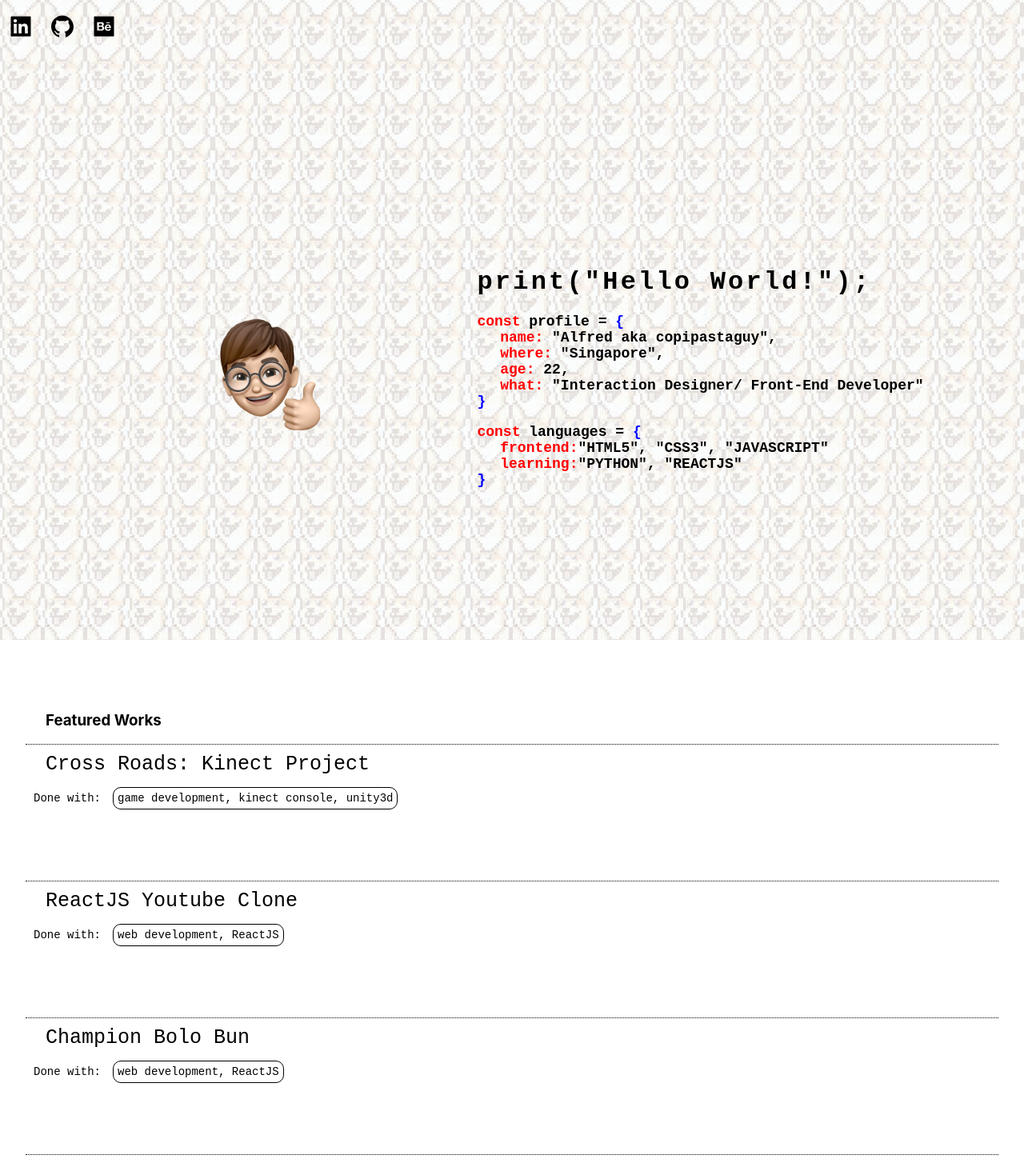
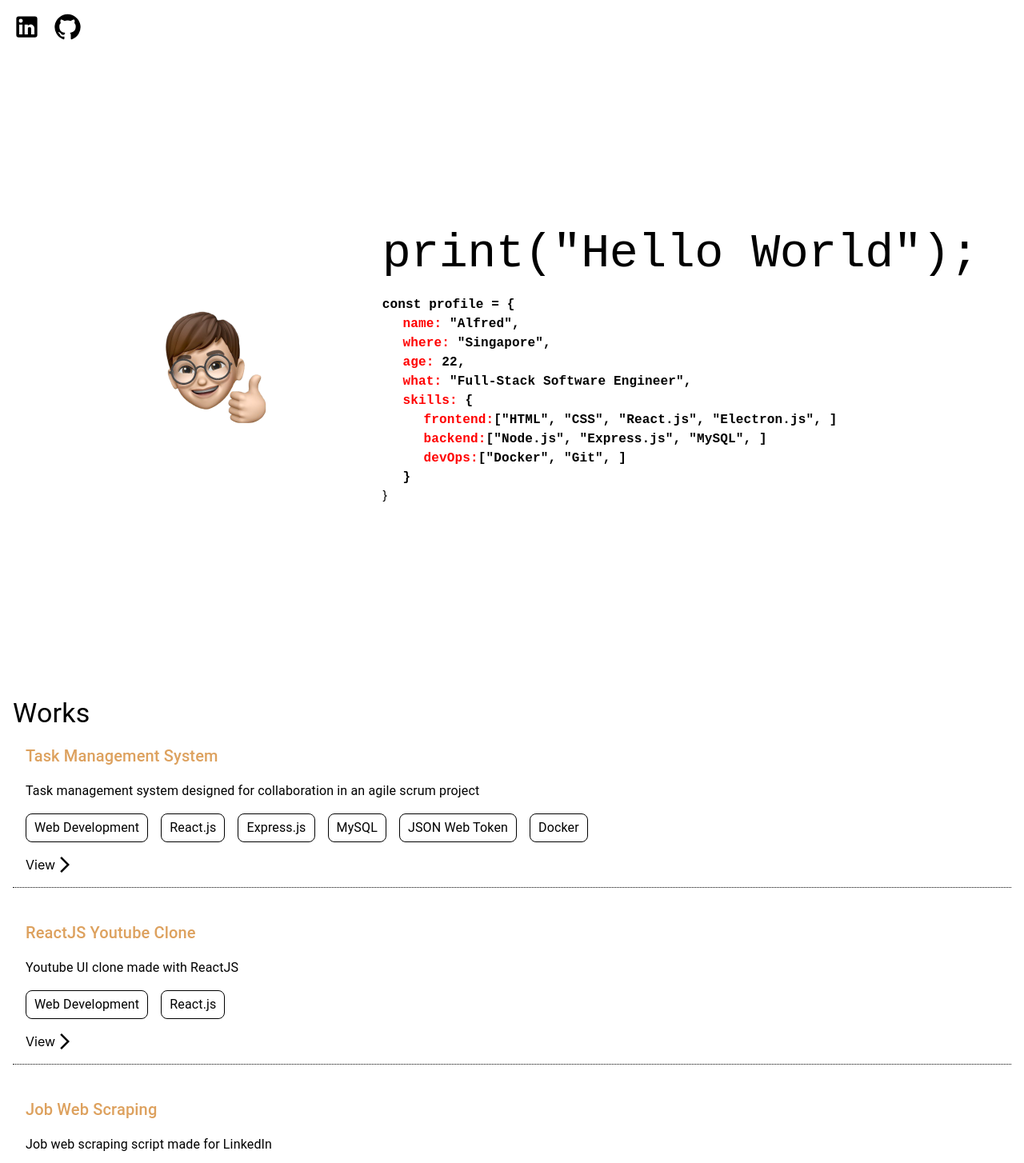
Before and after one commit to copipastaguy/portfolio, a React (Create React App) app: page / in a window 1280 px wide. Shown: the top 1454 px of the page at 80% size. Built offline with nearby package versions, Linux system fonts and the light colour scheme.

Commit message:
portfolio revamp with materialui

```diff
--- a/package.json
+++ b/package.json
@@ -4,6 +4,10 @@
   "private": true,
   "homepage": "https://copipastaguy.github.io/portfolio",
   "dependencies": {
+    "@emotion/react": "^11.10.6",
+    "@emotion/styled": "^11.10.6",
+    "@mui/icons-material": "^5.11.16",
+    "@mui/material": "^5.12.0",
     "@testing-library/jest-dom": "^5.16.4",
     "@testing-library/react": "^12.1.4",
     "@testing-library/user-event": "^13.5.0",
--- a/src/App.css
+++ b/src/App.css
@@ -11,11 +11,6 @@
   overflow-y: scroll;
 }
 
-a {
-  text-decoration: none;
-  color: black;
-}
-
 .container {
   position: absolute;
   top: 0;
@@ -24,16 +19,5 @@
   height: 100%;
   z-index: -1;
   opacity: 0.8;
-  background-image: url("../src/files/bg.jpg");
+  /* background-image: url("../src/files/bg.jpg"); */
 }
-
-/* .container ::after {
-  content: " ";
-  position: absolute;
-  top: 0;
-  left: 0;
-  bottom: 0;
-  right: 0;
-  background-image: url("../src/files/bg.jpg");
-  z-index: -1;
-} */
--- a/src/App.js
+++ b/src/App.js
@@ -18,7 +18,7 @@
       <Masthead />
       {/* <Sidebar /> */}
       <Works />
-      <Footer />
+      {/* <Footer /> */}
     </div>
   );
 }
--- a/src/component/Masthead/Masthead.js
+++ b/src/component/Masthead/Masthead.js
@@ -1,53 +1,63 @@
-import image from "../../files/user.png";
+import memoji from "../../files/memoji/sticker02.png";
 import styles from "./Masthead.module.css";
-import memoji from "../../files/memoji/sticker02.png";
+
+import { Grid, Stack, Typography } from "@mui/material";
 
 function Masthead() {
   const date = new Date();
   const year = date.getFullYear();
 
+  const frontendSkills = ["HTML", "CSS", "React.js", "Electron.js"];
+  const backendSkills = ["Node.js", "Express.js", "MySQL"];
+  const devopsSkills = ["Docker", "Git"];
+
   return (
-    <div className={styles.masthead}>
-      {/* <img className={styles.mastheadImage} src={image} alt="user-pic" /> */}
-      <img className={styles.memoji} src={memoji} />
-      <div className={styles.mastheadText}>
-        <h1 className={styles.mastheadHeading}>
-          print&#40;&#34;Hello World!&#34;&#41;&#59;
-        </h1>
-        <p className={styles.mastheadIntro}>
-          <span className={styles.coloredWord}>const</span> profile = {""}
-          <span className={styles.coloredBracket}>&#123;</span>
-          <br />
-          &emsp; <span className={styles.coloredWord}>name:</span> "Alfred aka
-          copipastaguy", <br />
-          &emsp; <span className={styles.coloredWord}>
-            where:
-          </span> "Singapore", <br />
-          &emsp; <span className={styles.coloredWord}>age:</span> {year - 2000},
-          <br />
-          &emsp; <span className={styles.coloredWord}>what:</span> "Interaction
-          Designer/ Front-End Developer"
-          <br />
-          <span className={styles.coloredBracket}>&#125;</span>
-        </p>
+    <Grid container height="100vh" alignItems="center" justifyContent="center" spacing={2}>
+      <Grid item>
+        <img className={styles.memoji} src={memoji} alt="memoji" />
+      </Grid>
 
-        <p className={styles.mastheadIntro}>
-          <span className={styles.coloredWord}>const</span> languages = {""}
-          <span className={styles.coloredBracket}>&#123;</span>
-          <br />
-          &emsp; <span className={styles.coloredWord}>frontend:</span>
-          "HTML5", "CSS3", "JAVASCRIPT" <br />
-          &emsp; <span className={styles.coloredWord}>learning:</span>
-          "PYTHON", "REACTJS"
-          <br />
-          <span className={styles.coloredBracket}>&#125;</span>
-        </p>
-      </div>
+      <Stack spacing={2}>
+        <Grid item>
+          <Typography variant="h2" fontWeight={400} fontFamily="monospace">
+            print&#40;&#34;Hello World&#34;&#41;&#59;
+          </Typography>
+        </Grid>
 
-      {/* <div className={styles.scrollDown}>
-        <p>CLICK ME</p>
-      </div> */}
-    </div>
+        <Grid item>
+          <Stack>
+            <Typography fontWeight={700} fontFamily="monospace">
+              const profile = &#123; <br />
+              &emsp; <span className={styles.coloredWord}>name:</span> "Alfred", <br />
+              &emsp; <span className={styles.coloredWord}>where:</span> "Singapore", <br />
+              &emsp; <span className={styles.coloredWord}>age:</span> {year - 2000}, <br />
+              &emsp; <span className={styles.coloredWord}>what:</span> "Full-Stack Software Engineer", <br />
+              &emsp; <span className={styles.coloredWord}>skills:</span> &#123; <br />
+              &emsp; &emsp; <span className={styles.coloredWord}>frontend:</span>[
+              {frontendSkills.map((skill) => (
+                <span>"{skill}", </span>
+              ))}
+              ]
+              <br />
+              &emsp; &emsp; <span className={styles.coloredWord}>backend:</span>[
+              {backendSkills.map((skill) => (
+                <span>"{skill}", </span>
+              ))}
+              ]
+              <br />
+              &emsp; &emsp; <span className={styles.coloredWord}>devOps:</span>[
+              {devopsSkills.map((skill) => (
+                <span>"{skill}", </span>
+              ))}
+              ]
+              <br />
+              &emsp; &#125;
+            </Typography>
+            &#125;
+          </Stack>
+        </Grid>
+      </Stack>
+    </Grid>
   );
 }
 
--- a/src/component/NavBar/NavBar.js
+++ b/src/component/NavBar/NavBar.js
@@ -1,32 +1,22 @@
-import styles from "./NavBar.module.css";
-import {
-  AiFillLinkedin,
-  AiFillGithub,
-  AiFillBehanceSquare,
-} from "react-icons/ai";
-import memoji from "../../files/memoji/sticker02.png";
+import GitHubIcon from "@mui/icons-material/GitHub";
+import LinkedInIcon from "@mui/icons-material/LinkedIn";
+import { Grid, Link } from "@mui/material";
 
 function NavBar() {
   return (
-    <div className={styles.navbar}>
-      {/* <div className={styles.logo}>
-        <img src={memoji} />
-      </div> */}
+    <Grid container alignItems="center" spacing={2} padding={2}>
+      <Grid item>
+        <Link href="https://linkedin.com/in/copipastaguy" color="inherit">
+          <LinkedInIcon fontSize="large" />
+        </Link>
+      </Grid>
 
-      <div className={styles.social}>
-        <a href="https://linkedin.com/in/copipastaguy">
-          <AiFillLinkedin fontSize="2em" />
-        </a>
-
-        <a href="https://github.com/copipastaguy">
-          <AiFillGithub fontSize="2em" />
-        </a>
-
-        <a href="https://www.behance.net/alfredchor">
-          <AiFillBehanceSquare fontSize="2em" />
-        </a>
-      </div>
-    </div>
+      <Grid item>
+        <Link href="https://github.com/copipastaguy" color="inherit">
+          <GitHubIcon fontSize="large" />
+        </Link>
+      </Grid>
+    </Grid>
   );
 }
 
--- a/src/component/Works/Works.js
+++ b/src/component/Works/Works.js
@@ -1,62 +1,43 @@
-import styles from "./Works.module.css";
-// import Work from "../Work/Work";
+import { Box, Grid, IconButton, Link, Stack, Typography, Button } from "@mui/material";
+import ArrowForwardIosIcon from "@mui/icons-material/ArrowForwardIos";
 
 function Works() {
   const works = [
     {
-      name: "Cross Roads: Kinect Project",
-      link: "https://www.behance.net/gallery/89011499/Cross-Roads-Kinect-Project",
-      description:
-        "A Kinect project made in Unity3D to educate elderly on Silver Zones",
-      tags: ["game development, kinect console, unity3d"],
-      tag: {
-        tag01: "game development",
-        tag02: "kinect console",
-        tag03: "C#",
-      },
-      language: "C#",
+      name: "Task Management System",
+      link: "https://github.com/copipastaguy/task-management-system-MERN",
+      description: "Task management system designed for collaboration in an agile scrum project",
+      tags: ["Web Development", "React.js", "Express.js", "MySQL", "JSON Web Token", "Docker"],
     },
     {
       name: "ReactJS Youtube Clone",
       link: "https://github.com/copipastaguy/react-youtube-clone",
       description: "Youtube UI clone made with ReactJS",
-      tags: ["web development, ReactJS"],
-      tag: {
-        tag01: "web development",
-        tag02: "reactjs",
-      },
-      language: "ReactJS",
+      tags: ["Web Development", "React.js"],
     },
-    {
-      name: "Champion Bolo Bun",
-      link: "https://copipastaguy.github.io/champion-bolo-bun/",
-      description: "Prototype Champion Bolo Bun website made with ReactJS",
-      tags: ["web development, ReactJS"],
-      tag: {
-        tag01: "web development",
-        tag02: "reactjs",
-      },
-      language: "ReactJS",
-    },
+    // {
+    //   name: "Champion Bolo Bun",
+    //   link: "https://copipastaguy.github.io/champion-bolo-bun/",
+    //   description: "Prototype Champion Bolo Bun website made with ReactJS",
+    //   tags: ["Web Development", "React.js"],
+    // },
     {
       name: "Job Web Scraping",
       link: "https://github.com/copipastaguy/python/tree/main/jobScrape",
-      description: "Python web scraping script made for LinkedIn",
-      tags: ["python, web scraping"],
-      tag: {
-        tag01: "python",
-      },
-      language: "Python",
+      description: "Job web scraping script made for LinkedIn",
+      tags: ["Python", "Web Scraping"],
     },
     {
       name: "Jankenpon (Rock Paper Scissors)",
       link: "https://github.com/copipastaguy/python/tree/main/jankenpon",
-      description: "Python command line Rock Paper Scissors",
-      tags: ["python"],
-      tag: {
-        tag01: "python",
-      },
-      language: "Python",
+      description: "A simple Python command line game of Rock Paper Scissors",
+      tags: ["Python"],
+    },
+    {
+      name: "Cross Roads: Kinect Project",
+      link: "https://www.behance.net/gallery/89011499/Cross-Roads-Kinect-Project",
+      description: "A Kinect project made in Unity3D to educate elderly on Silver Zones",
+      tags: ["Game Development", "Kinect Console", "Unity3D"],
     },
   ];
 
@@ -76,29 +57,36 @@
   // });
 
   return (
-    <div className={styles.works}>
-      <h3 className={styles.worksHeader}>Featured Works</h3>
-      <div>
-        {/* map out individual projs and their info */}
-        {/* destructure values of obj */}
+    <Grid container width="100vw" padding={2}>
+      <Typography variant="h4">Works</Typography>
+
+      <Stack width="100%" spacing={3}>
         {works.map((work) => (
-          <div className={styles.work} key={work.name}>
-            <a href={work.link} className={styles.title}>
-              {work.name}
-            </a>
+          <Grid item width="100%" key={work.name} padding={2} sx={{ borderBottom: "1px dotted" }}>
+            <Stack spacing={2}>
+              <Typography variant="h6" sx={{ color: "#dda15e" }}>
+                {work.name}
+              </Typography>
 
-            <div className={styles.projectTagHeader}>
-              <span>Done with: </span>
+              <Typography>{work.description}</Typography>
+              <Stack direction="row" spacing={2}>
+                {work.tags.map((tag) => (
+                  <Box sx={{ border: "1px solid", borderRadius: "8px", padding: "5px 10px" }}>
+                    <Typography>{tag}</Typography>
+                  </Box>
+                ))}
+              </Stack>
 
-              <p className={styles.projectTags}>{work.tags}</p>
-              {/* <p className={styles.projectTags}>{tags}</p> */}
-            </div>
-
-            <p className={styles.projectDescription}>{work.description}</p>
-          </div>
+              <Link href={work.link} underline="none" color="inherit">
+                <Stack direction="row" alignItems="center">
+                  View <ArrowForwardIosIcon />
+                </Stack>
+              </Link>
+            </Stack>
+          </Grid>
         ))}
-      </div>
-    </div>
+      </Stack>
+    </Grid>
   );
 }
 
```
Also changed, not shown: 1 other file (tests, documents, lock files or other folders).
